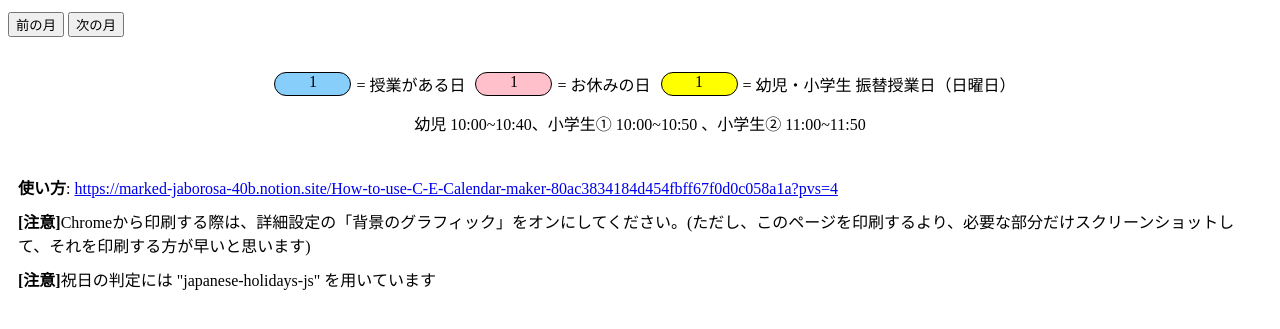
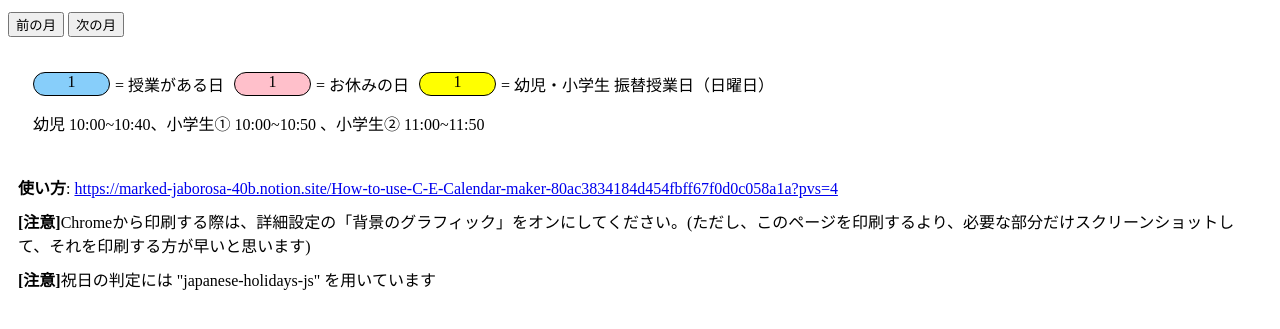
Before and after one commit to 3centi/CECalendar_20230828, a plain HTML site: page index.html in a window 1280 px wide. Shown: the part 39-368 px from the top of the page. Drawn offline with Linux system fonts and the light colour scheme; a script that the page names is missing.

Commit message:
third commit

```diff
--- a/index.html
+++ b/index.html
@@ -16,7 +16,7 @@
         <div class="sample-day" style="background-color: pink;">1</div> = お休みの日
         <div class="sample-day" style="background-color: yellow;">1</div> = 幼児・小学生 振替授業日（日曜日）
     </div>
-    <div style="margin: 15px; text-align: center;">幼児 10:00~10:40、小学生① 10:00~10:50 、小学生② 11:00~11:50</div>
+    <div style="margin: 10px; padding-left: 15px;">幼児 10:00~10:40、小学生① 10:00~10:50 、小学生② 11:00~11:50</div>
     <div style="margin: 10px; margin-top: 40px;"><b>使い方</b>: <a href="https://marked-jaborosa-40b.notion.site/How-to-use-C-E-Calendar-maker-80ac3834184d454fbff67f0d0c058a1a?pvs=4">https://marked-jaborosa-40b.notion.site/How-to-use-C-E-Calendar-maker-80ac3834184d454fbff67f0d0c058a1a?pvs=4</a></div>
     <div style="margin: 10px;"><b>[注意]</b>Chromeから印刷する際は、詳細設定の「背景のグラフィック」をオンにしてください。(ただし、このページを印刷するより、必要な部分だけスクリーンショットして、それを印刷する方が早いと思います)</div>
     <div style="margin: 10px;"><b>[注意]</b>祝日の判定には "japanese-holidays-js" を用いています</div>
--- a/style.css
+++ b/style.css
@@ -33,7 +33,7 @@ td {
 
 .calendars{
     display: flex;
-    justify-content: center;
+    /*justify-content: center;*/
 }
 
 .daysOfWeek{
@@ -81,7 +81,7 @@ td {
 
 .sample{
     display: flex;
-    justify-content: center;
+    /*justify-content: center;*/
     margin: 15px;
 }
 
```
